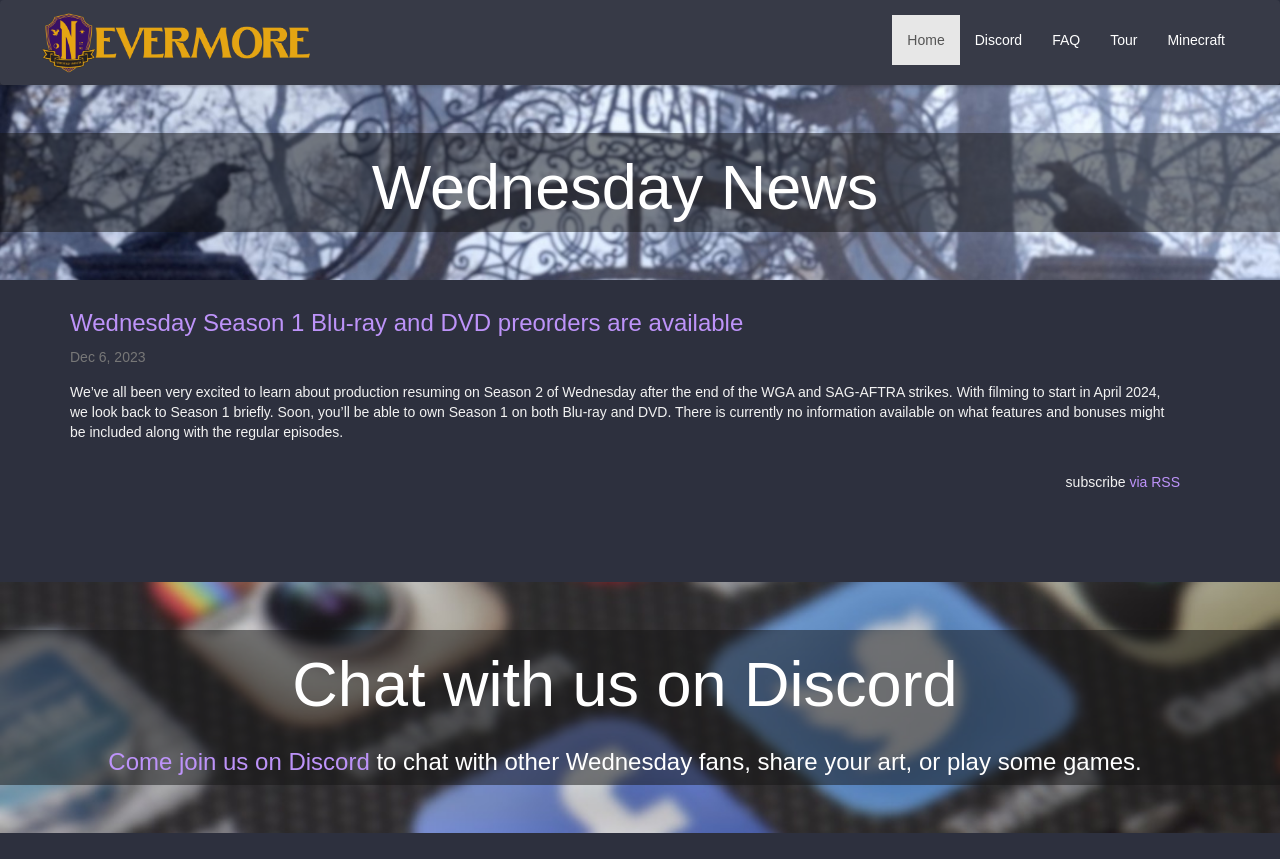
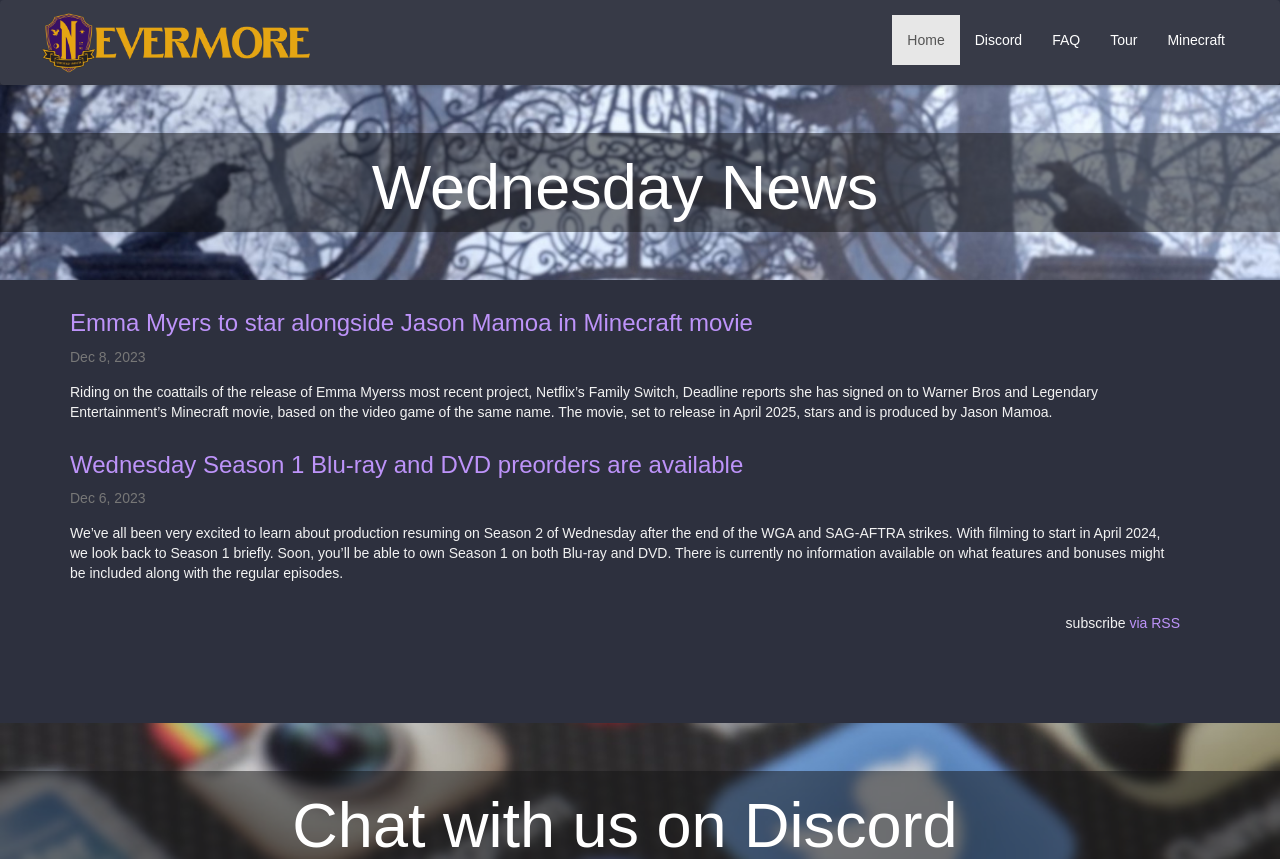
Before and after one commit to Totengeist/wednesdayseries.com, a Jekyll site: the page built from index.html, in a window 1280 px wide and 900 px high, cut to the strip 0-859 px from the top of the window. Built offline with Jekyll 4.4.1, drawn with Linux system fonts in a browser that asks for light colours; nearby versions of some CDN libraries; the list of posts is cut into pages by our own code.

Commit message:
News: Emma Myers on Minecraft movie

```diff
--- /dev/null
+++ b/_posts/2023-12-08-emma-myers-star-minecraft-movie.md
@@ -0,0 +1,23 @@
+---
+layout: post
+author: Totengeist
+title: Emma Myers to star alongside Jason Mamoa in Minecraft movie
+date: 2023-12-08 9:30:00.000 -08:00
+categories: [cast, side projects]
+tags: [Jason Mamoa, Emma Myers, Minecraft]
+excerpt:
+---
+
+Riding on the coattails of the release of Emma Myerss most recent project, Netflix's *Family Switch*, [Deadline reports][deadline-1235655987] she has signed on to Warner Bros and Legendary Entertainment's Minecraft movie, based on the video game of the same name. The movie, set to release in April 2025, stars and is produced by Jason Mamoa.
+
+While details about the movie are scarce, it seems to center on a teenage girl's adventuring group challenging the Ender Dragon to save their world. The Ender Dragon was [introduced into Minecraft][ender-dragon] shortly before its first official release in 2011. Minecraft is the highest-selling video game of all time and will be coming up on the 15th anniversary of it's first public release in [May 2009][minecraft-release]. The game's player base is still going strong as it has expanded into competitions and classroom curricula.
+
+Minecraft's use in education started while the game was still in pre-release beta and was championed by [Joel Levin][minecraftedu], who created MinecraftEdu. Microsoft, who [purchased Minecraft][minecraft-microsoft] in 2014, also [purchased MinecraftEdu][zdnet-minecraftedu] in 2016 and began [partnering with the UN's Educational, Scientific and Cultural Organization (UNESCO)][yahoo-unesco] in 2019.
+
+[deadline-1235655987]: https://deadline.com/2023/12/minecraft-emma-myers-wednesday-1235655987/ "Deadline: ‘Minecraft’: ‘Wednesday’ Star Emma Myers Digs Into Warner Bros Movie"
+[minecraft-microsoft]: https://techcrunch.com/2014/09/15/microsoft-has-acquired-minecraft/
+[minecraft-release]: https://web.archive.org/web/20150716115516/http://notch.tumblr.com/post/109000107/minecraft-0-0-11a-for-public-consumption
+[ender-dragon]: http://www.gamezone.com/news/2011/10/11/minecraft-the-end-ender-dragons-and-goop-portal-all-explained
+[minecraftedu]: https://www.youtube.com/watch?v=EErpIGQaw3M
+[yahoo-unesco]: https://finance.yahoo.com/news/microsoft-teams-unesco-kids-revive-192240400.html
+[zdnet-minecraftedu]: https://www.zdnet.com/article/microsoft-acquires-minecraftedu-from-teacher-gaming/
```
Also changed, not shown: _posts/2023-12-06-season-1-bluray-preorders.md (+1 -1 lines).
